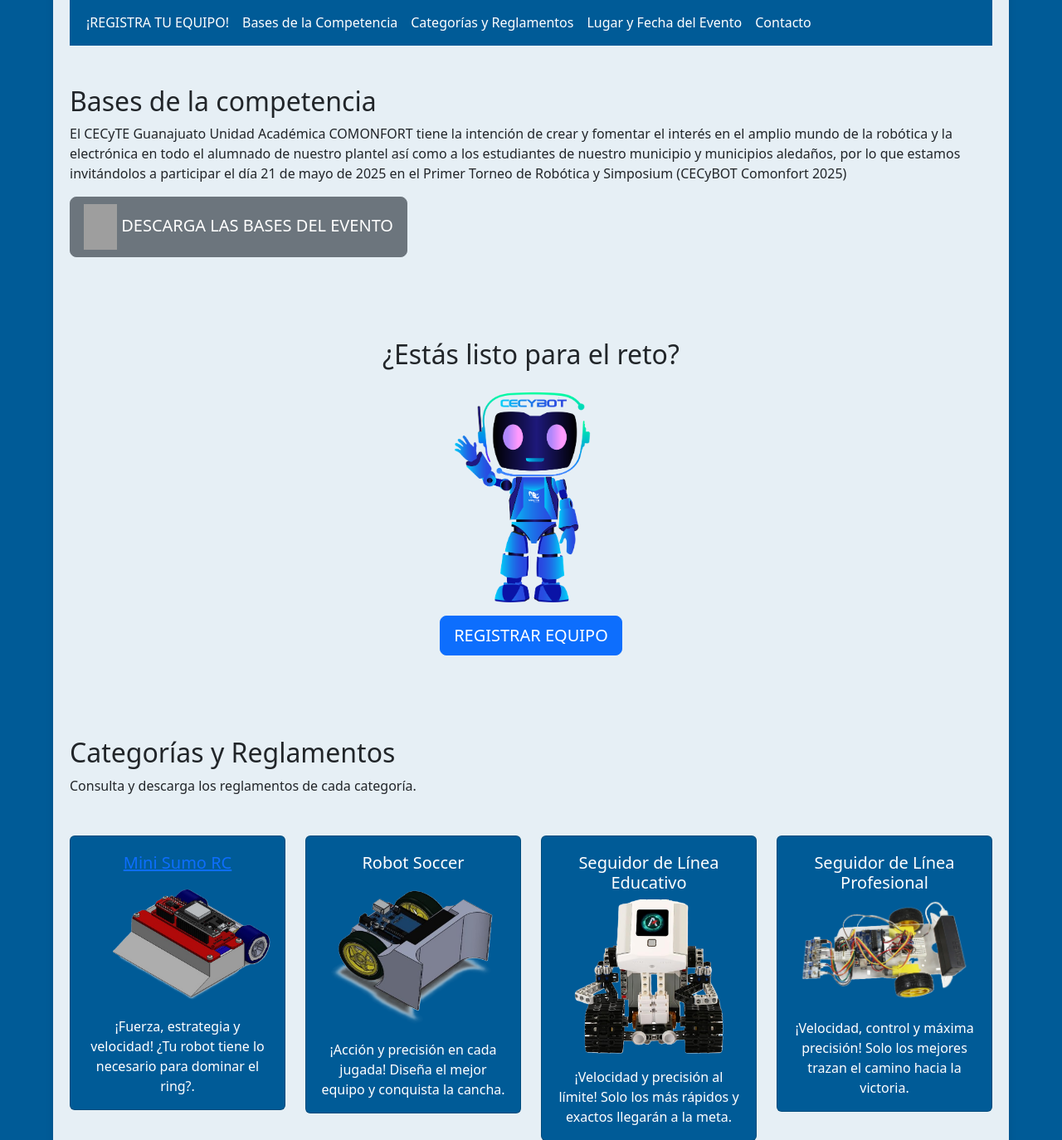
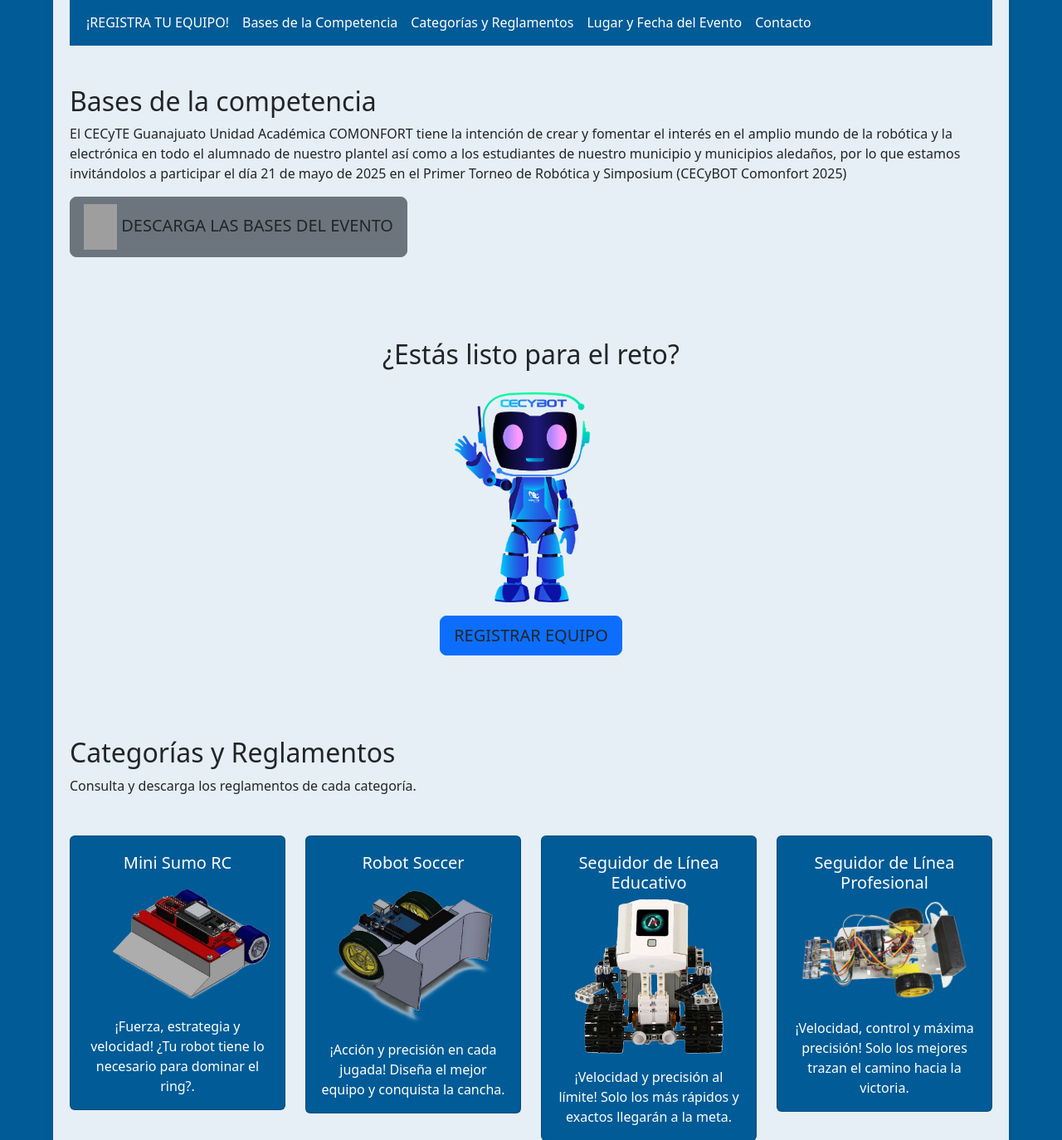
Before and after one commit to ChrisLozano86/cecybot2025, a PHP site: page / in a window 1280 px wide. Shown: the part 440-1814 px from the top of the page at 83% size. Run offline with PHP 8.4, Linux system fonts and the light colour scheme; grey boxes are pictures that could not be loaded.

Commit message:
proyecto-base

```diff
--- a/index.php
+++ b/index.php
@@ -68,6 +68,11 @@
       .card:nth-child(4) {
         background-color: #005B97;
 
+      }
+
+      a {
+        text-decoration: none !important;
+        color: inherit !important;
       }
 
       .hero-section {
```
